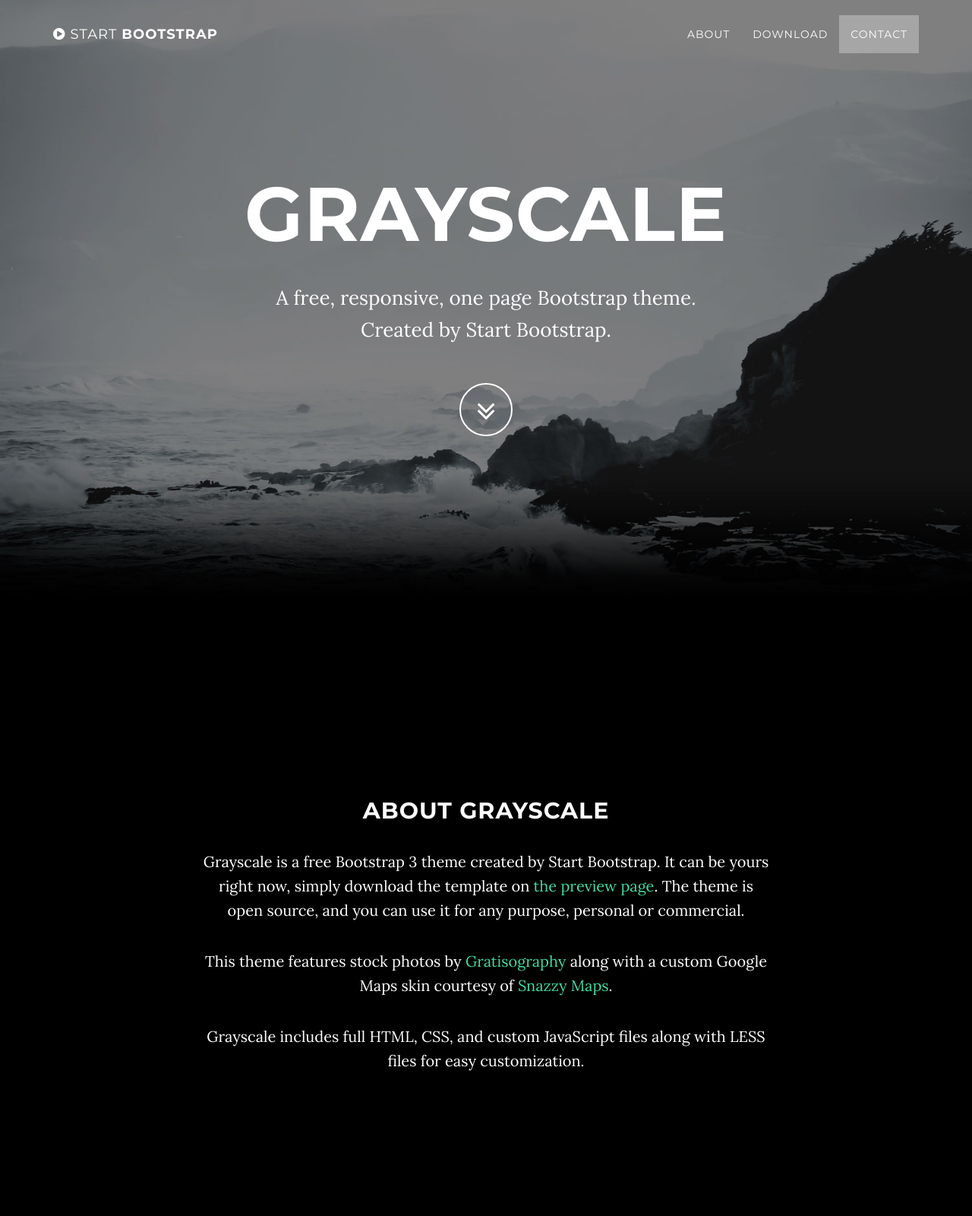
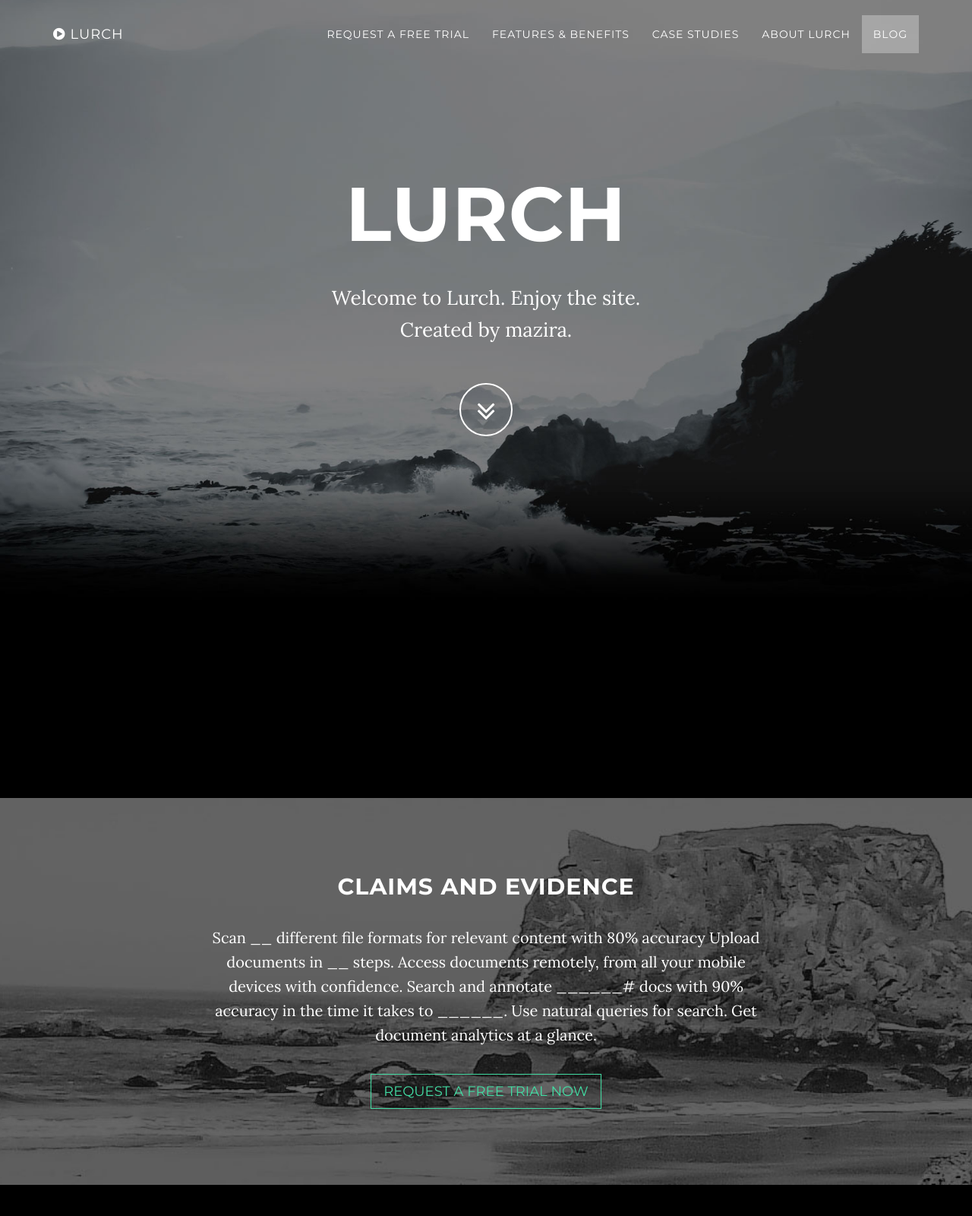
Before and after one commit to johnsonding/lurch, a plain HTML site: page index.html in a window 1280 px wide. Shown: the top 1600 px of the page at 76% size. Drawn offline with Linux system fonts and the light colour scheme; some packages are replaced by stand-ins of ours.

Commit message:
update in progress

```diff
--- a/index.html
+++ b/index.html
@@ -9,7 +9,7 @@
     <meta name="description" content="">
     <meta name="author" content="">
 
-    <title>Grayscale - Start Bootstrap Theme</title>
+    <title>lurch</title>
 
     <!-- Bootstrap Core CSS -->
     <link href="css/bootstrap.min.css" rel="stylesheet">
@@ -41,7 +41,7 @@
                     <i class="fa fa-bars"></i>
                 </button>
                 <a class="navbar-brand page-scroll" href="#page-top">
-                    <i class="fa fa-play-circle"></i>  <span class="light">Start</span> Bootstrap
+                    <i class="fa fa-play-circle"></i>  <span class="light">lurch</span>
                 </a>
             </div>
 
@@ -53,13 +53,19 @@
                         <a href="#page-top"></a>
                     </li>
                     <li>
-                        <a class="page-scroll" href="#about">About</a>
+                        <a class="page-scroll" href="#trial">Request a Free Trial</a>
                     </li>
                     <li>
-                        <a class="page-scroll" href="#download">Download</a>
+                        <a class="page-scroll" href="#features">Features & Benefits</a>
                     </li>
                     <li>
-                        <a class="page-scroll" href="#contact">Contact</a>
+                        <a class="page-scroll" href="#case_studies">Case Studies</a>
+                    </li>
+                    <li>
+                        <a class="page-scroll" href="#about">About Lurch</a>
+                    </li>
+                    <li>
+                        <a class="page-scroll" href="#blog">Blog</a>
                     </li>
                 </ul>
             </div>
@@ -74,9 +80,9 @@
             <div class="container">
                 <div class="row">
                     <div class="col-md-8 col-md-offset-2">
-                        <h1 class="brand-heading">Grayscale</h1>
-                        <p class="intro-text">A free, responsive, one page Bootstrap theme.<br>Created by Start Bootstrap.</p>
-                        <a href="#about" class="btn btn-circle page-scroll">
+                        <h1 class="brand-heading">Lurch</h1>
+                        <p class="intro-text">Welcome to Lurch. Enjoy the site.<br>Created by mazira.</p>
+                        <a href="#trial" class="btn btn-circle page-scroll">
                             <i class="fa fa-angle-double-down animated"></i>
                         </a>
                     </div>
@@ -85,8 +91,28 @@
         </div>
     </header>
 
-    <!-- About Section -->
-    <section id="about" class="container content-section text-center">
+    <!-- Free Trial Section -->
+    <section id="trial" class="content-section text-center">
+        <div class="download-section">
+            <div class="container">
+                <div class="col-lg-8 col-lg-offset-2">
+                    <h2>Claims and Evidence</h2>
+                    <p>
+                        Scan __ different file formats for relevant content with 80% accuracy
+                        Upload documents in __ steps.
+                        Access documents remotely, from all your mobile devices with confidence.
+                        Search and annotate ______# docs with 90% accuracy in the time it takes to ______.
+                        Use natural queries for search.
+                        Get document analytics at a glance.
+                    </p>
+                    <a href="http://startbootstrap.com/template-overviews/grayscale/" class="btn btn-default btn-lg">Request a Free Trial Now</a>
+                </div>
+            </div>
+        </div>
+    </section>
+
+    <!-- Features & Benefits Section -->
+    <section id="features" class="container content-section text-center">
         <div class="row">
             <div class="col-lg-8 col-lg-offset-2">
                 <h2>About Grayscale</h2>
@@ -97,8 +123,20 @@
         </div>
     </section>
 
-    <!-- Download Section -->
-    <section id="download" class="content-section text-center">
+    <!-- Case Studies Section -->
+    <section id="case_studies" class="container content-section text-center">
+        <div class="row">
+            <div class="col-lg-8 col-lg-offset-2">
+                <h2>About Grayscale</h2>
+                <p>Grayscale is a free Bootstrap 3 theme created by Start Bootstrap. It can be yours right now, simply download the template on <a href="http://startbootstrap.com/template-overviews/grayscale/">the preview page</a>. The theme is open source, and you can use it for any purpose, personal or commercial.</p>
+                <p>This theme features stock photos by <a href="http://gratisography.com/">Gratisography</a> along with a custom Google Maps skin courtesy of <a href="http://snazzymaps.com/">Snazzy Maps</a>.</p>
+                <p>Grayscale includes full HTML, CSS, and custom JavaScript files along with LESS files for easy customization.</p>
+            </div>
+        </div>
+    </section>
+
+    <!-- About Section -->
+    <section id="about" class="content-section text-center">
         <div class="download-section">
             <div class="container">
                 <div class="col-lg-8 col-lg-offset-2">
@@ -110,8 +148,9 @@
         </div>
     </section>
 
-    <!-- Contact Section -->
-    <section id="contact" class="container content-section text-center">
+
+    <!-- Blog Section -->
+    <section id="blog" class="container content-section text-center">
         <div class="row">
             <div class="col-lg-8 col-lg-offset-2">
                 <h2>Contact Start Bootstrap</h2>
```
